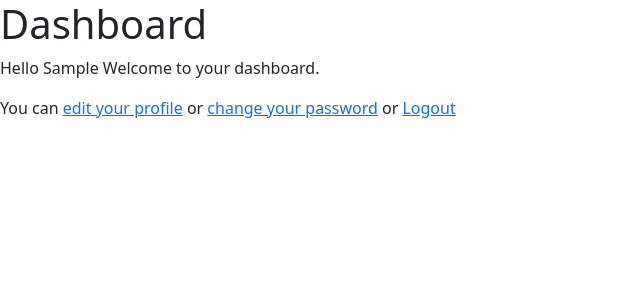
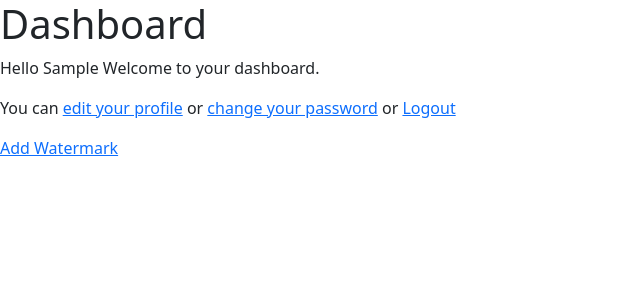
Before and after one commit to antonnifo/Django-watermark, a Django app: page /account/dashboard/ in a window 1280 px wide. Shown: the top 300 px of the page, without its empty margins (0-640 px from the left). Run offline with Django 4.2, Linux system fonts and the light colour scheme; the visitor is signed in with stand-in values (Sample User, id 1).

Commit message:
link to add watermark

```diff
--- a/human/templates/human/dashboard.html
+++ b/human/templates/human/dashboard.html
@@ -7,5 +7,5 @@
     <p>You can <a href="{% url "edit" %}">edit your profile</a> or <a href="{% url "password_change" %}">change your password</a>
         or <a href="{% url "logout" %}">Logout</a></p>
 
-
+    <p> <a href="{% url "images:add_watermark" %}">Add Watermark</a></p>
 {% endblock %}
```
